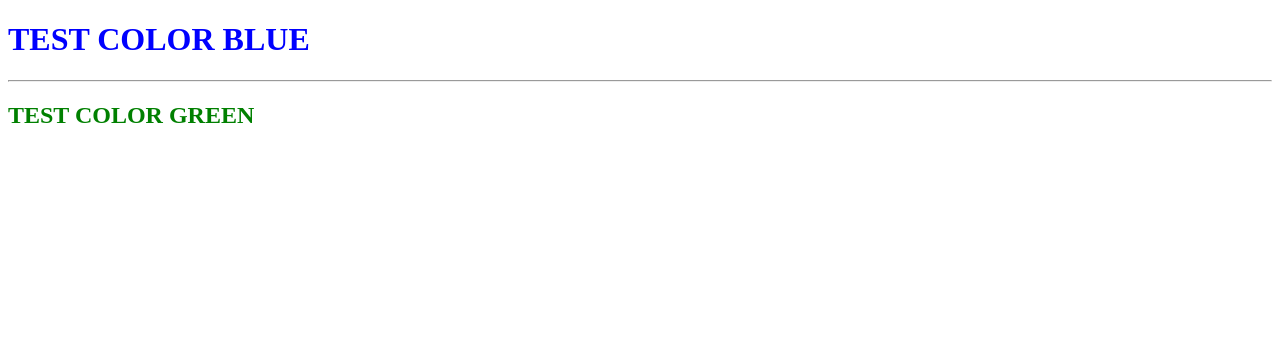
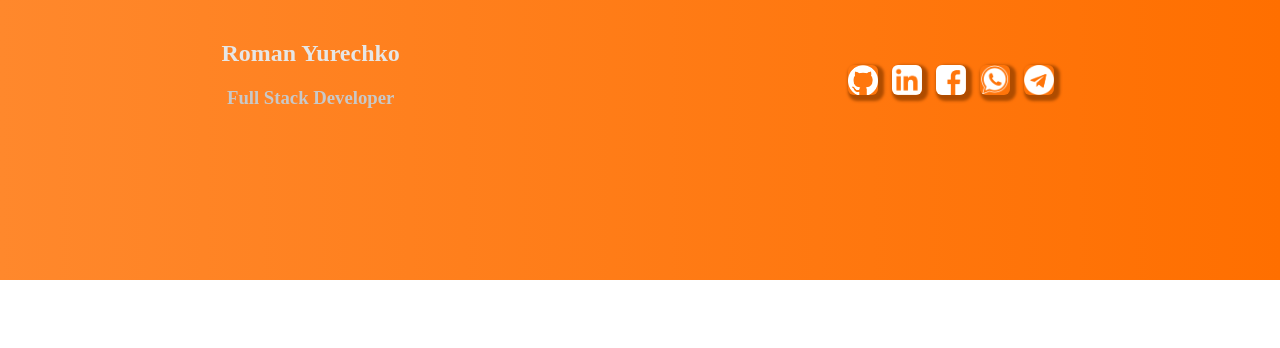
Before and after one commit to Berkonator/CV, a plain HTML site: page INDEX.html in a window 1280 px wide. Drawn offline with Linux system fonts and the light colour scheme.

Commit message:
start CV project

```diff
--- a/INDEX.html
+++ b/INDEX.html
@@ -8,8 +8,18 @@
     <title>Document</title>
 </head>
 <body>
-    <h1>TEST COLOR BLUE</h1>
-    <hr>
-    <h2>TEST COLOR GREEN</h2>
+    <header>
+        <div class="name">
+            <h2>Roman Yurechko</h2>
+            <h3>Full Stack Developer</h3>
+        </div>
+        <div class="sociable">
+            <a href="#" target="_blank"><img class="img-1" src="github-mark-white.png" alt=""></a>
+            <a href="#" target="_blank"><img class="img-1" src="LI-In-Bug.png" alt=""></a>
+            <a href="https://www.facebook.com/ryurechko/" target="_blank"><img class="img-1" src="facebook_logo.png" alt=""></a>
+            <a href="#" target="_blank"><img class="img-1" src="pngegg.png" alt=""></a>
+            <a href="#" target="_blank"><img class="img-1" src="telegram-logo.png" alt=""></a>
+        </div>
+    </header>
 </body>
 </html>
--- a/styles.css
+++ b/styles.css
@@ -1,6 +1,63 @@
-h1{
-    color: blue;
+body{
+    margin: 0px;
 }
+
+
+header{
+    height: 280px;
+    background: linear-gradient(to right,  #ff882c, #ff6f00);
+    display: flex;
+    justify-content: space-around;
+}
+
+
+
+.name{
+    position: relative;
+    top: 20px;
+    text-align: center;
+}
+
+.sociable{
+    position: relative;
+    top: 65px;
+    text-align: center;
+}
+
 h2{
-    color: green;
+    color: rgb(230, 230, 230);
 }
+h3{
+    color: rgb(200, 200, 200);
+}
+a{
+    padding: 5px;
+}
+
+.img-1{
+    width: 30px;
+    height: 30px;
+    border-radius: 20%;
+    box-shadow: 3px 3px 3px 3px #af4c00;
+}
+
+
+
+
+
+@media screen and (max-width: 500px){
+    header{
+        height: 280px;
+        background: linear-gradient(to right,  #ff882c, #ff6f00);
+        display: grid;
+    }
+    .name{
+        position: relative;
+        top: 40px;
+    }
+
+    .sociable{
+        position: relative;
+        top: 0px;
+    }
+}
```
Also changed, not shown: LI-In-Bug.png (added), facebook_logo.png (added), github-mark-white.png (added), pngegg.png (added), telegram-logo.png (added).
